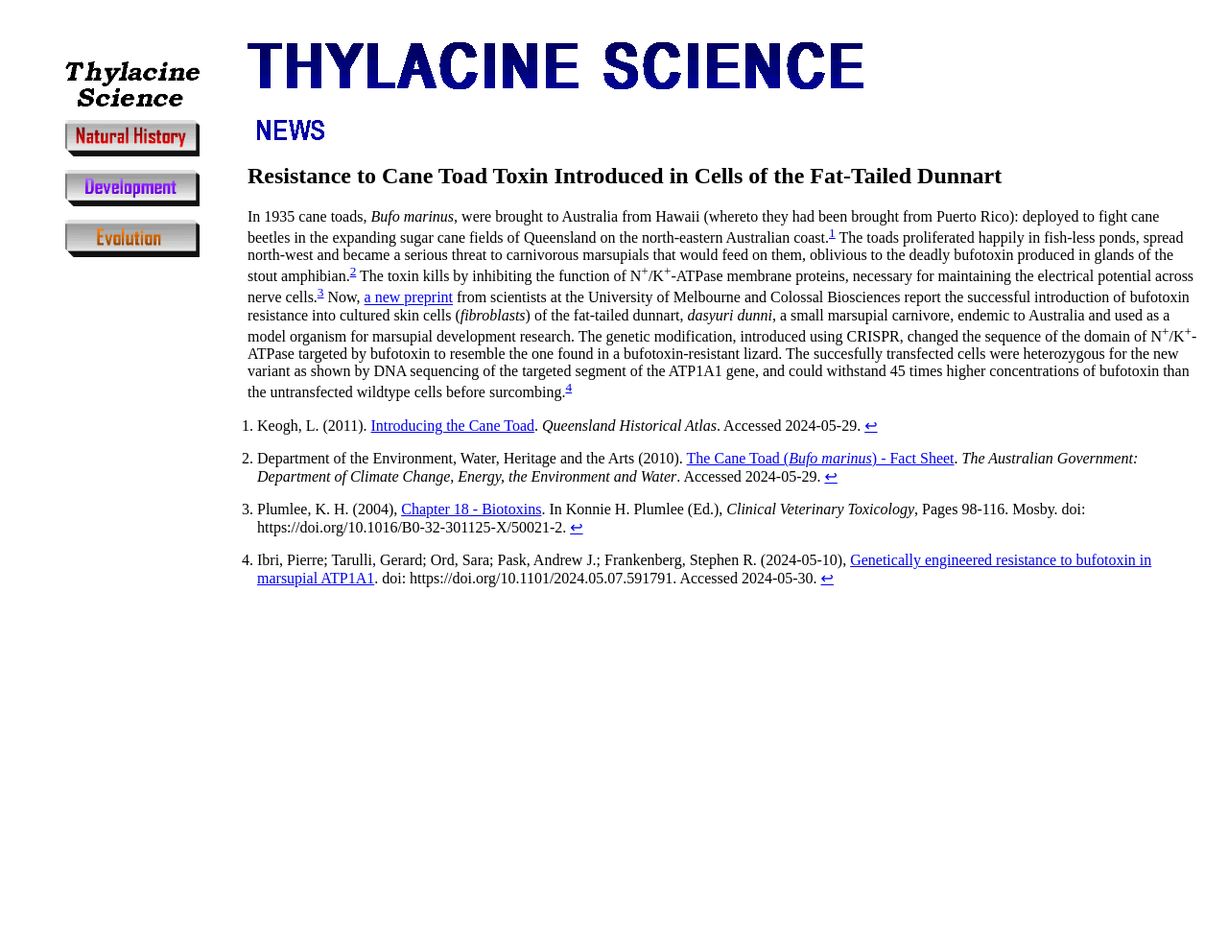
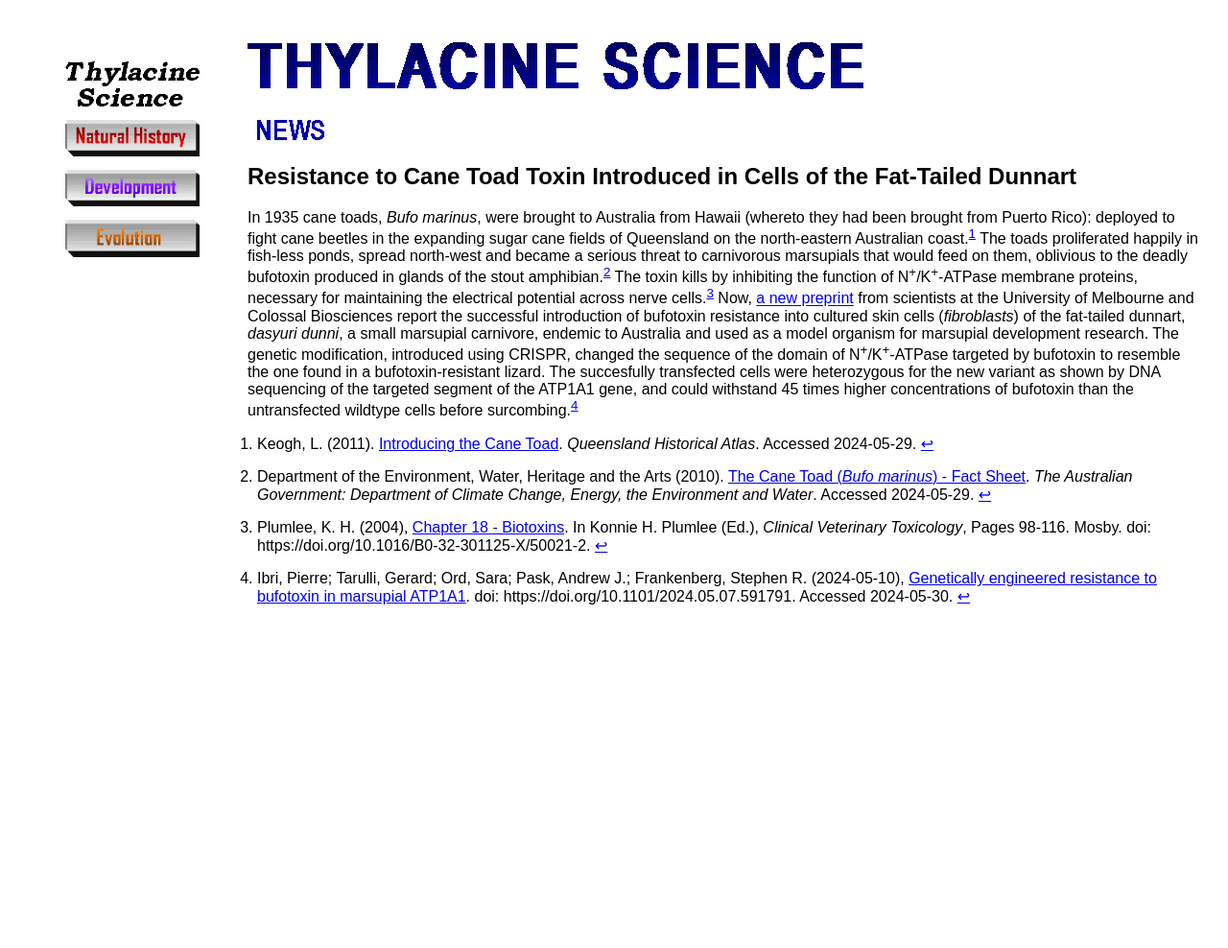
Before and after one commit to ljdnielsen/ljdnielsen.github.io, a Jekyll site: the page built from README.md, in a window 1280 px wide. Shown: the whole page at 96% size. Built offline with Jekyll 4.4.1, drawn with Linux system fonts in a browser that asks for light colours; our own code applies the rules of GitHub Pages for plain Markdown files.

Commit message:
changed text style and formatting

```diff
--- a/_layouts/default.html
+++ b/_layouts/default.html
@@ -9,6 +9,15 @@
         }
         #sidebar li {
             padding-bottom: 10px;
+        }
+        body {
+            font-family: sans-serif, Arial, Helvetica;
+        }
+        .main-content {
+            margin-left: 150px;
+            margin-right: 150px;
+            line-height: 1.5;
+            font-size: 20px;
         }
     </style>
 </head>
```
Also changed, not shown: README.md (+1 -1 lines).
